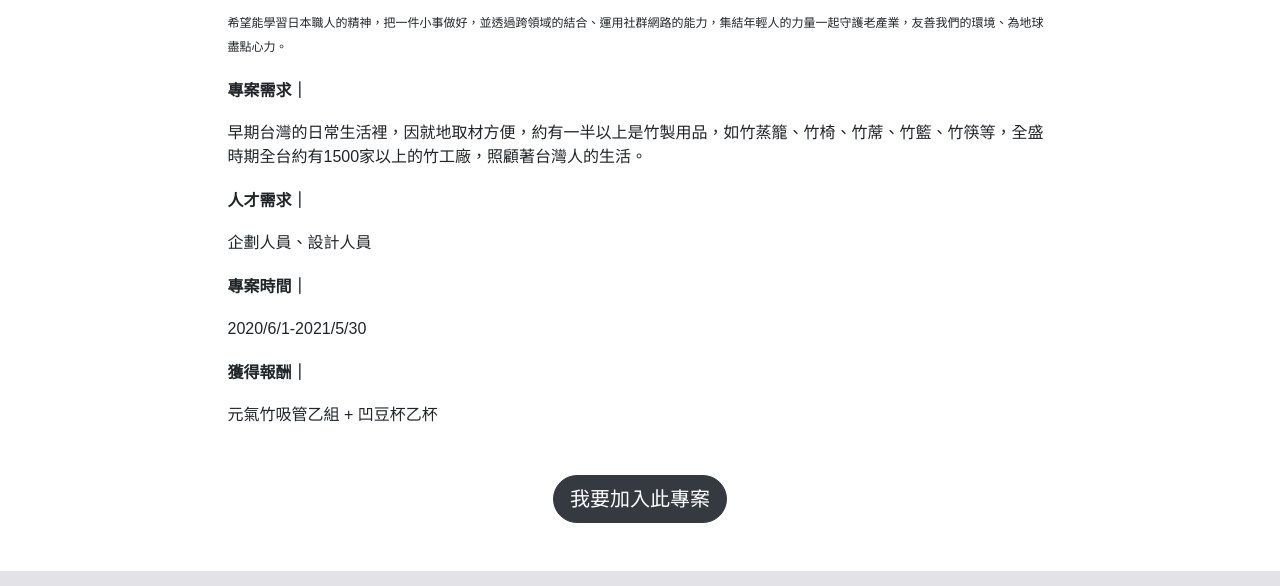
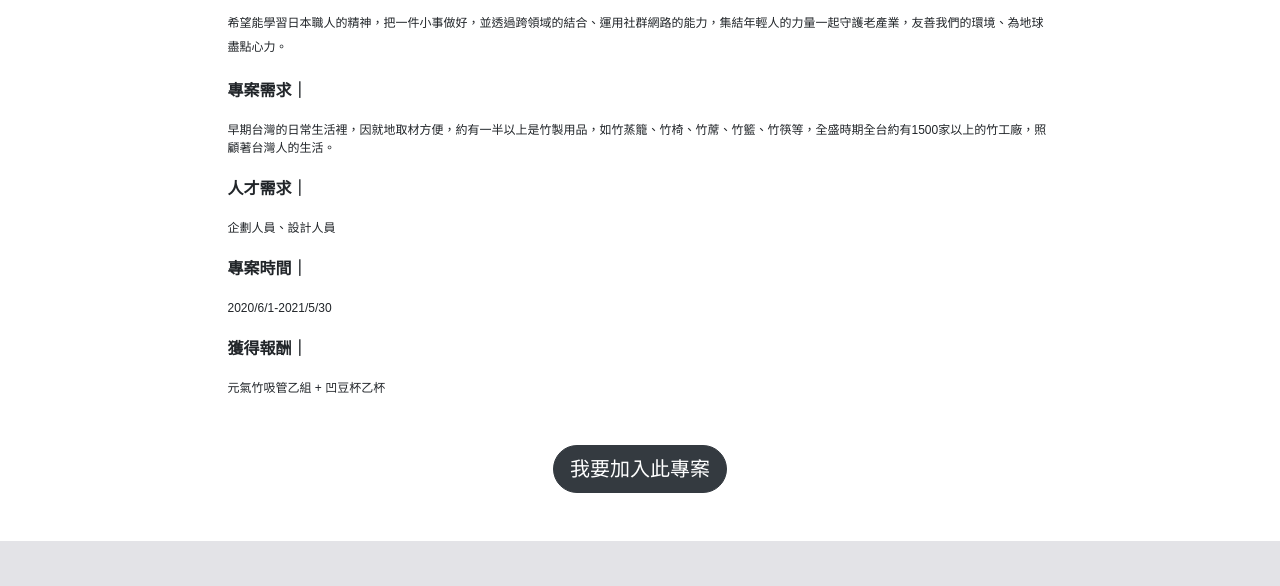
Before and after one commit to town-intelligent/townway-website, a plain HTML site: page goodIdeaInfo.html in a window 1280 px wide. Shown: the part 979-1565 px from the top of the page. Drawn offline with nearby package versions, Linux system fonts and the light colour scheme.

Commit message:
Update goodIdeaInfo.html

```diff
--- a/goodIdeaInfo.html
+++ b/goodIdeaInfo.html
@@ -150,13 +150,13 @@
                 <p class="mt-18 text-small text-line-height mt-18">為了讓竹子可以重回生活的日常，目前元泰竹藝社所開發的產品：竹牙刷、竹吸管、竹杯、竹碗、竹耳扒，都是與日常生活有關的用品，我們不做竹藝術品，日本人連一根火柴都可以做到100年，元泰也希望成為竹牙刷的百年老店。」</p>
                 <p class="mt-18 text-small text-line-height mt-18">希望能學習日本職人的精神，把一件小事做好，並透過跨領域的結合、運用社群網路的能力，集結年輕人的力量一起守護老產業，友善我們的環境、為地球盡點心力。</p>
                 <p class="font-weight-bold mt-20">專案需求｜</p>
-                <p class="mt-18">早期台灣的日常生活裡，因就地取材方便，約有一半以上是竹製用品，如竹蒸籠、竹椅、竹蓆、竹籃、竹筷等，全盛時期全台約有1500家以上的竹工廠，照顧著台灣人的生活。</p>
+                <p class="text-small mt-18">早期台灣的日常生活裡，因就地取材方便，約有一半以上是竹製用品，如竹蒸籠、竹椅、竹蓆、竹籃、竹筷等，全盛時期全台約有1500家以上的竹工廠，照顧著台灣人的生活。</p>
                 <p class="font-weight-bold mt-20">人才需求｜</p>
-                <p class="mt-18">企劃人員、設計人員</p>
+                <p class="text-small mt-18">企劃人員、設計人員</p>
                 <p class="font-weight-bold mt-20">專案時間｜</p>
-                <p class="mt-18">2020/6/1-2021/5/30</p>
+                <p class="text-small mt-18">2020/6/1-2021/5/30</p>
                 <p class="font-weight-bold mt-20">獲得報酬｜</p>
-                <p class="mt-18">元氣竹吸管乙組 + 凹豆杯乙杯</p>
+                <p class="text-small mt-18">元氣竹吸管乙組 + 凹豆杯乙杯</p>
                 <div class="d-flex justify-content-center mt-5">
                     <a class="btn btn-dark btn-lg mt-auto rounded-pill" href="goodIdeaForm.html">
                         我要加入此專案
```
